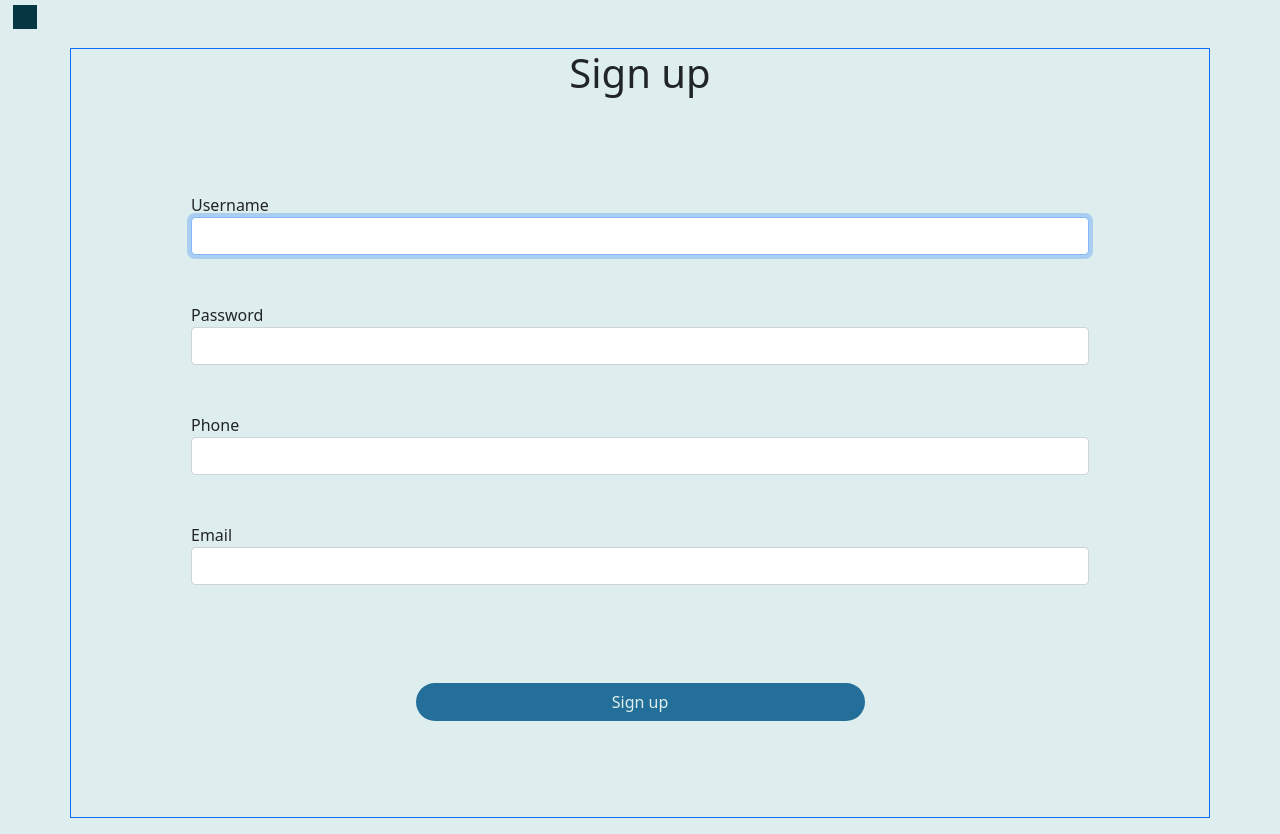
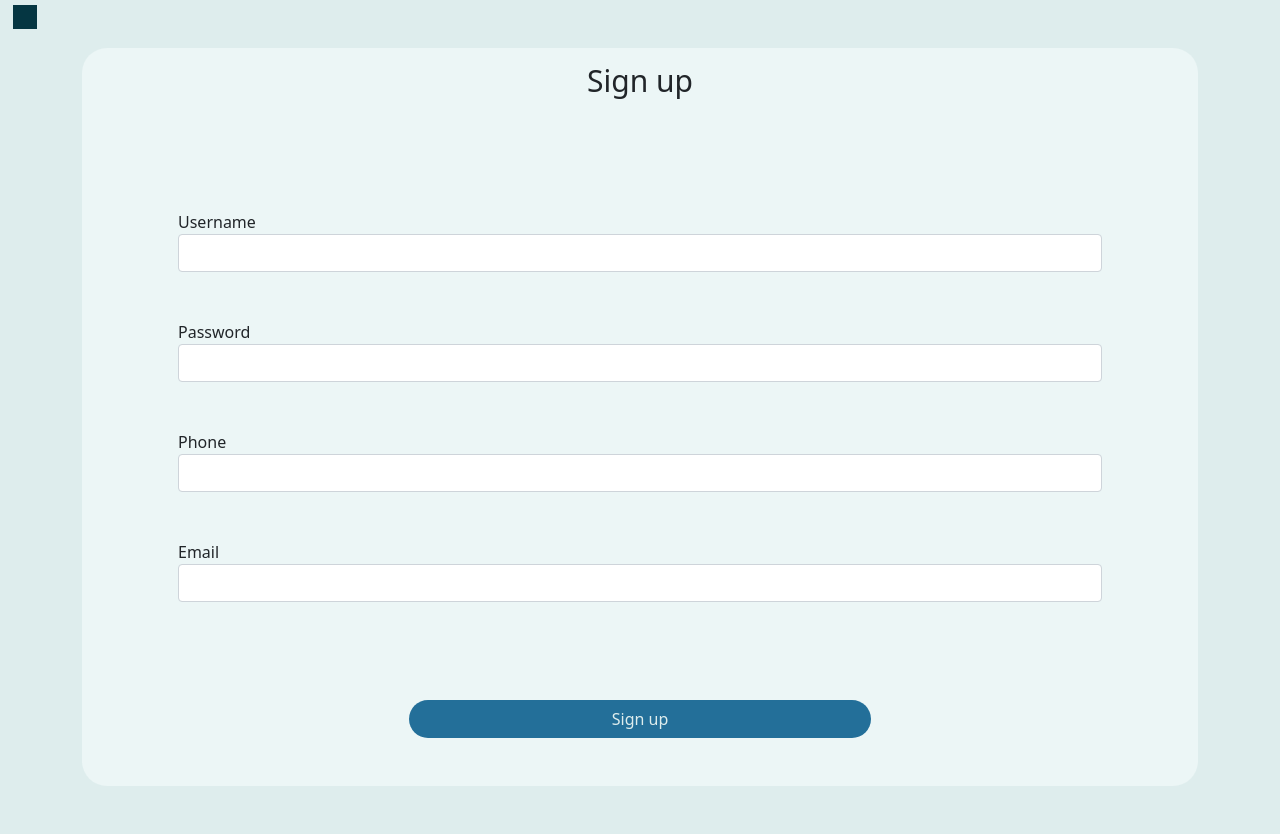
Before and after one commit to NataliaCatalina/evergreen, a website: page views/signup.html in a window 1280 px wide. Drawn offline with nearby package versions, Linux system fonts and the light colour scheme.

Commit message:
styled login and sign up

```diff
--- a/public/style.css
+++ b/public/style.css
@@ -9,14 +9,15 @@ body {
 
 }
 
+p{
+  color: #053642;
+}
 /*********************************** Colors*/
 .second-background {
   background-color: #ECF6F6;
 }
 
-.font-color {
-  color: #053642;
-}
+
 
 
 /*********************************** NAVBAR (NATALLIA) */
@@ -69,8 +70,10 @@ body {
 }
 
 .header{
-  font-size: 20px;
+  font-size: 30px;
   font-weight: 700px;
+  text-align: center;
+  padding: 15px;
 }
 
 
@@ -82,14 +85,17 @@ body {
     border-radius: 25px;
   }
 
-  .form-input{
+  /* .form-input{
     border: none;
     border-bottom: 1px solid #053642;
     outline: none;
-  }
+  } */
+
+
+
 
 /* //////////////BUTTONS///////////////// */
-  .primarybtn {
+  .primary-btn {
     text-align: center;
     margin-top: 50px;
     background:#236F99 ;
@@ -98,7 +104,7 @@ body {
 
   }
 
-  .secondarybtn{
+  .secondary-btn {
     text-align: center;
     margin-top: 50px;
     background:#B4E1E2 ;
--- a/views/signup.html
+++ b/views/signup.html
@@ -25,38 +25,37 @@
       </nav>
     </div>
 
-    <div class="container mt-5 border border-primary">
-      <div class="text-center">
-        <h1 class="">Sign up</h1>
-      </div>
+    <div class="container mt-5">
+
 
       <!--FORM-->
-      <div class="container">
+      <div class="form-container">
+        <h1 class="header">Sign up</h1>
         <form action="/signup" method="POST" class="m-5 p-5">
-          <div class="form-label-group">
+          <div class="form-input">
             <label class="" for="username">Username</label>
-            <input type="text" id="username" class="form-control mb-5" name="username" required autofocus>
+            <input type="text" id="username" class="form-control mb-5" name="username" required>
 
           </div>
 
-          <div class="form-label-group">
+          <div class="form-input">
             <label class="" for="password">Password</label>
             <input type="password" id="password" class="form-control mb-5" name="password" required>
           </div>
 
-          <div class="form-label-group">
+          <div class="form-input">
             <label class="" for="phone">Phone</label>
-            <input type="text" id="phone" class="form-control mb-5" name="phone" required autofocus>
+            <input type="text" id="phone" class="form-control mb-5" name="phone" required>
           </div>
 
-          <div class="form-label-group">
+          <div class="form-input">
             <label class="" for="email">Email</label>
-            <input type="text" id="email" class="form-control mb-5" name="email" required autofocus>
+            <input type="text" id="email" class="form-control mb-5" name="email" required>
           </div>
 
 
           <div class="d-flex justify-content-center">
-            <button class="btn submit-btn col-6  primarybtn">Sign up</button>
+            <button class="primary-btn btn submit-btn col-6 ">Sign up</button>
           </div>
 
 
@@ -67,6 +66,9 @@
 
     </div>
 
+
+
+
     <script src="https://code.jquery.com/jquery-3.2.1.slim.min.js" integrity="sha384-KJ3o2DKtIkvYIK3UENzmM7KCkRr/rE9/Qpg6aAZGJwFDMVNA/GpGFF93hXpG5KkN" crossorigin="anonymous"></script>
     <script src="https://cdnjs.cloudflare.com/ajax/libs/popper.js/1.12.9/umd/popper.min.js" integrity="sha384-ApNbgh9B+Y1QKtv3Rn7W3mgPxhU9K/ScQsAP7hUibX39j7fakFPskvXusvfa0b4Q" crossorigin="anonymous"></script>
     <script src="https://maxcdn.bootstrapcdn.com/bootstrap/4.0.0/js/bootstrap.min.js" integrity="sha384-JZR6Spejh4U02d8jOt6vLEHfe/JQGiRRSQQxSfFWpi1MquVdAyjUar5+76PVCmYl" crossorigin="anonymous"></script>
```
Also changed, not shown: views/login.html (+5 -3 lines), images/evergreenlogo.png (added).
